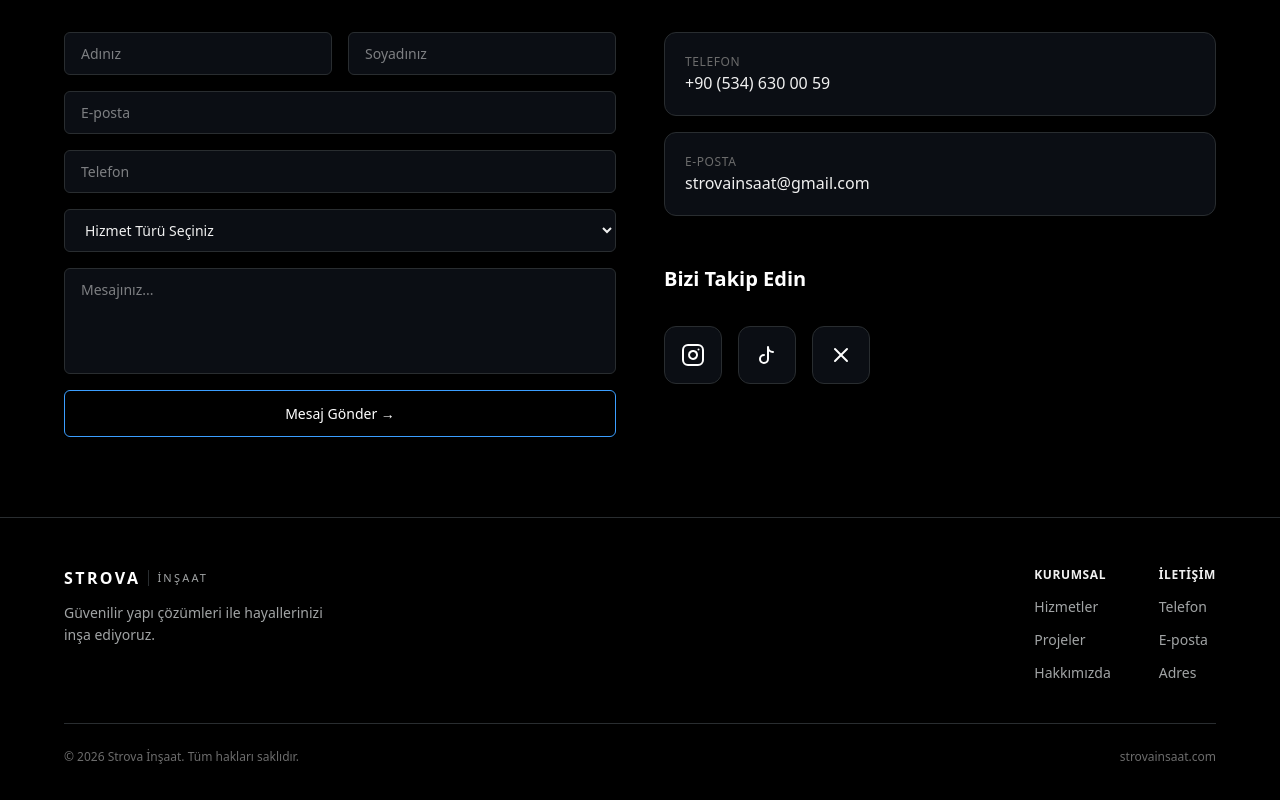
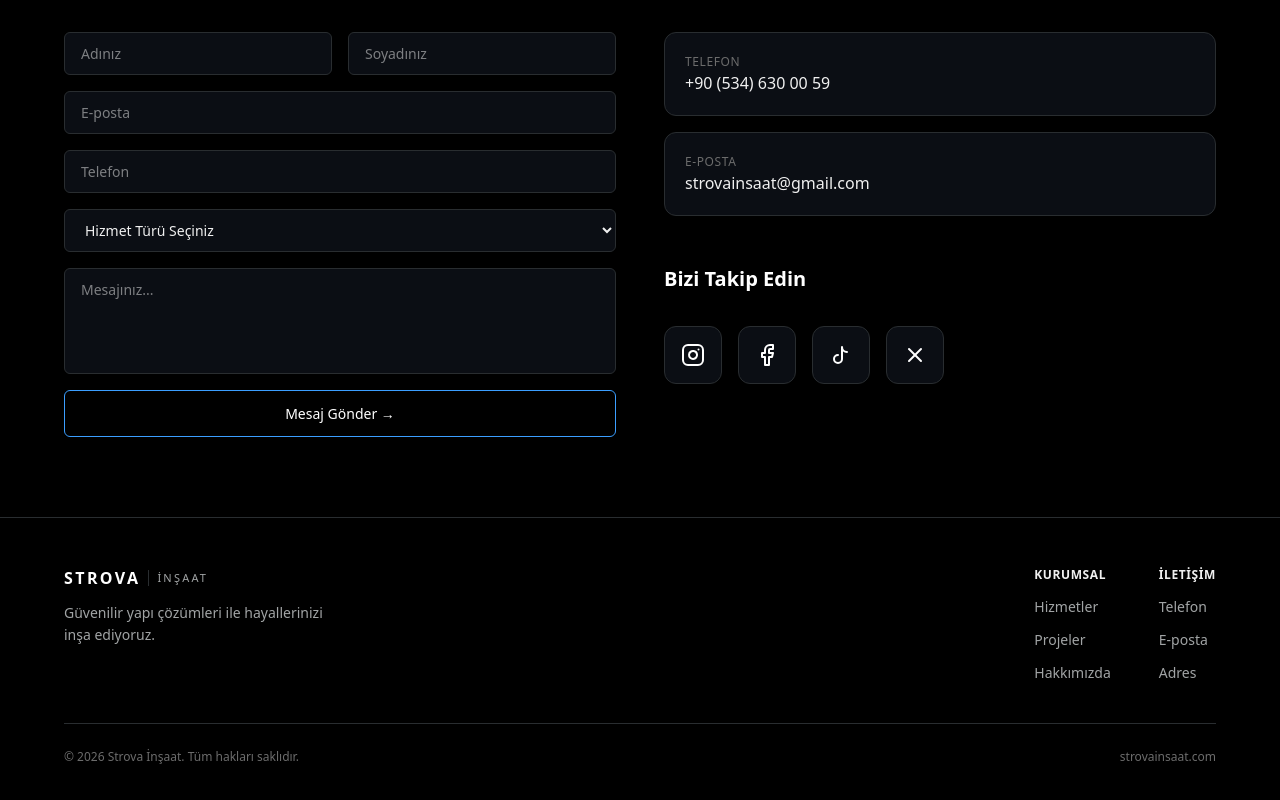
Before and after one commit to strovayapi/web-design, a Next.js app: page /iletisim in a window 1280 px wide. Shown: the part 701-1501 px from the top of the page. Built offline with nearby package versions, Linux system fonts and the light colour scheme.

Commit message:
Update page.tsx

```diff
--- a/src/app/iletisim/page.tsx
+++ b/src/app/iletisim/page.tsx
@@ -95,6 +95,10 @@ export default function IletisimPage() {
                 <a href="https://instagram.com/strovainsaat" target="_blank" rel="noopener noreferrer" className="p-4 bg-[#0b0e14] border border-[#292d30] rounded-[12px] hover:border-[#3b9eff] transition-colors">
                   <svg width="24" height="24" viewBox="0 0 24 24" fill="none" stroke="currentColor" strokeWidth="2" strokeLinecap="round" strokeLinejoin="round" className="text-white"><rect x="2" y="2" width="20" height="20" rx="5" ry="5"></rect><path d="M16 11.37A4 4 0 1 1 12.63 8 4 4 0 0 1 16 11.37z"></path><line x1="17.5" y1="6.5" x2="17.51" y2="6.5"></line></svg>
                 </a>
+                {/* Facebook */}
+                <a href="https://facebook.com/strovainsaat" target="_blank" rel="noopener noreferrer" className="p-4 bg-[#0b0e14] border border-[#292d30] rounded-[12px] hover:border-[#3b9eff] transition-colors">
+                  <svg width="24" height="24" viewBox="0 0 24 24" fill="none" stroke="currentColor" strokeWidth="2" strokeLinecap="round" strokeLinejoin="round" className="text-white"><path d="M18 2h-3a5 5 0 0 0-5 5v3H7v4h3v8h4v-8h3l1-4h-4V7a1 1 0 0 1 1-1h3z"></path></svg>
+                </a>
                 {/* TikTok */}
                 <a href="https://tiktok.com/@strovainsaat" target="_blank" rel="noopener noreferrer" className="p-4 bg-[#0b0e14] border border-[#292d30] rounded-[12px] hover:border-[#3b9eff] transition-colors">
                   <svg width="24" height="24" viewBox="0 0 24 24" fill="none" stroke="currentColor" strokeWidth="2" strokeLinecap="round" strokeLinejoin="round" className="text-white"><path d="M9 12a4 4 0 1 0 4 4V4a5 5 0 0 0 5 5"></path></svg>
```
